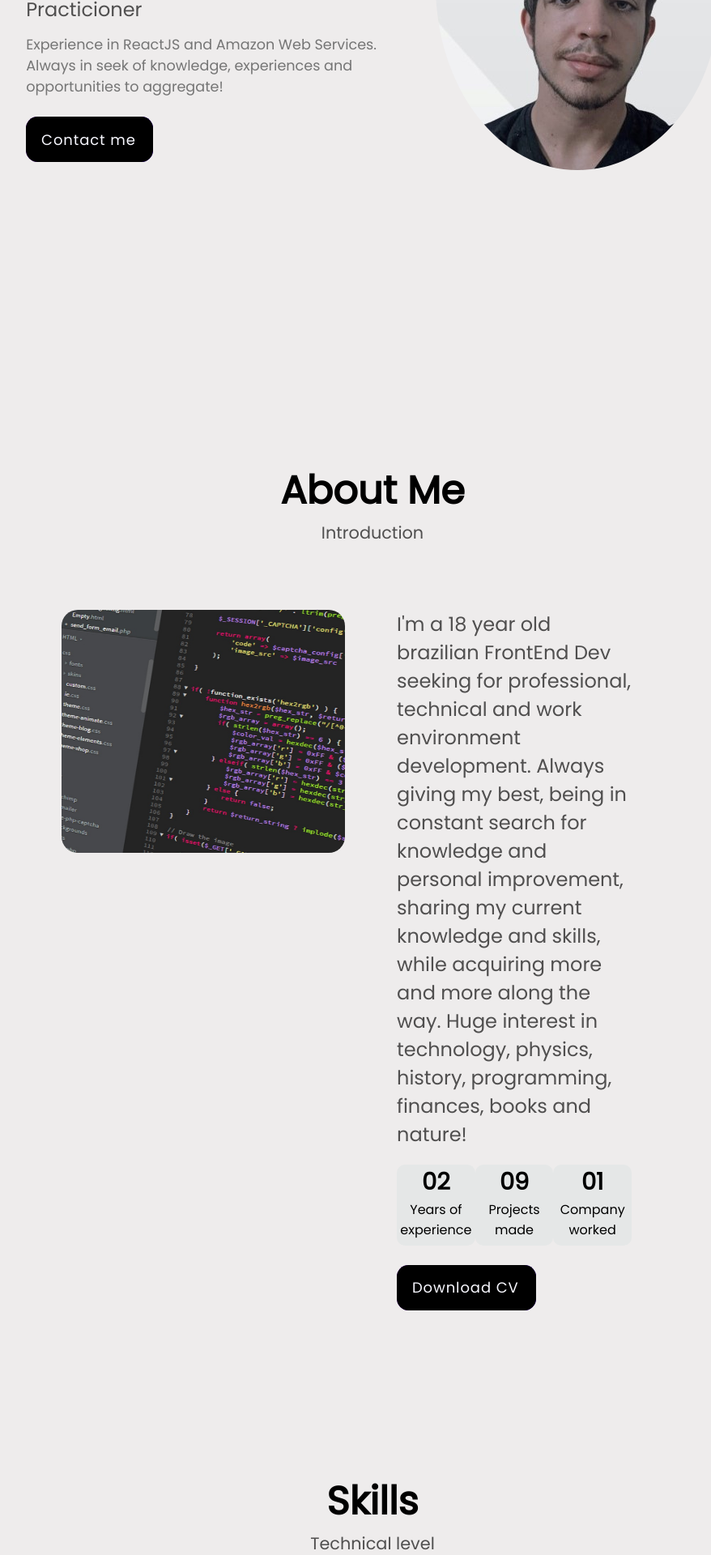
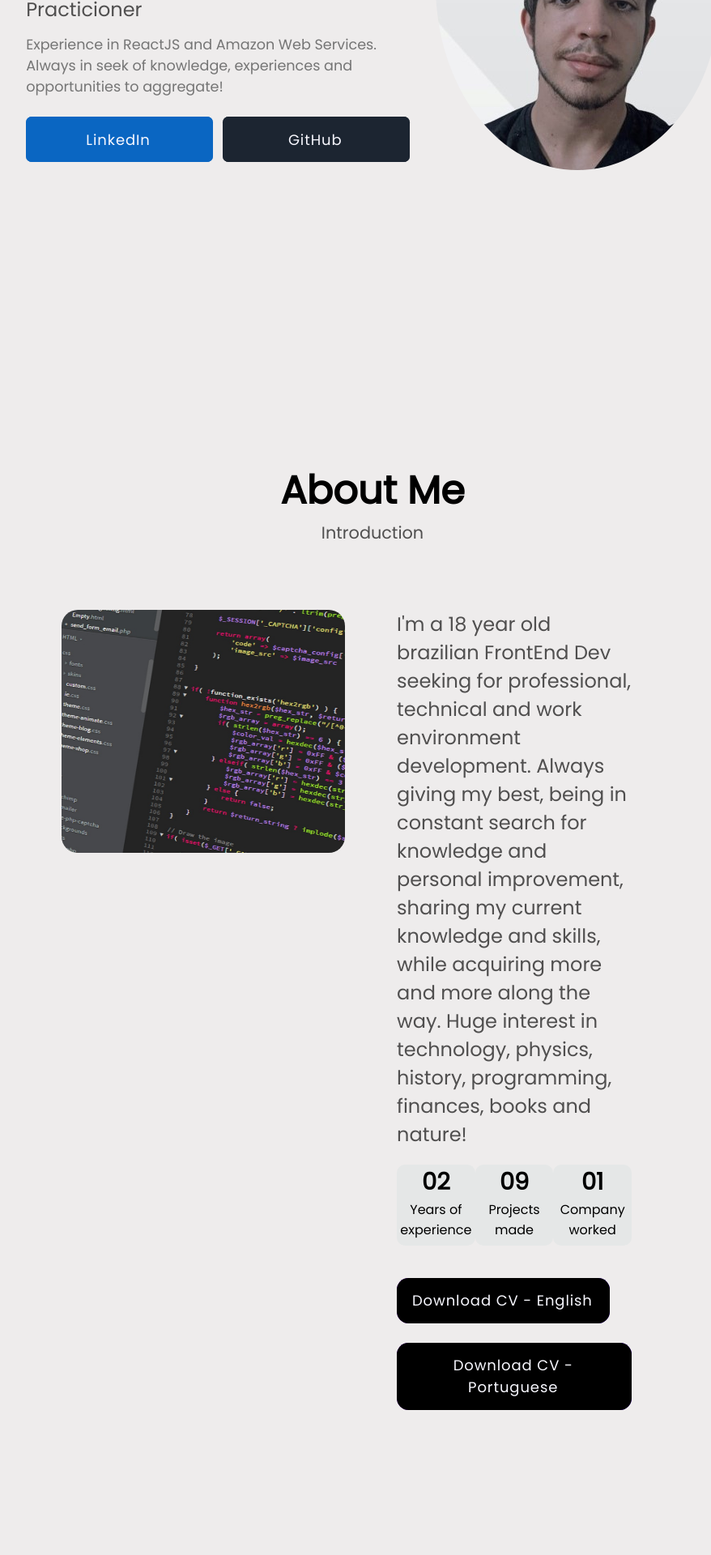
Before and after one commit to PedroMilani04/pedro-portfolio, a React (Create React App) app: page / in a window 1280 px wide. Shown: the part 380-2300 px from the top of the page at 81% size, without its empty margins (180-1058 px from the left). Built offline with nearby package versions, Linux system fonts and the light colour scheme.

Commit message:
linkedin and github buttons

```diff
--- a/src/components/AboutMe.js
+++ b/src/components/AboutMe.js
@@ -19,7 +19,10 @@ export default function AboutMe() {
                             <div className="projects"><span className="number">09</span> Projects made</div>
                             <div className="companies"><span className="number">01</span> Company worked</div>
                         </div>
-                <button className="cv"><span>Download CV</span></button>
+                        <div className="buttonscv">
+                            <a href="https://drive.google.com/file/d/1bTPLqLeztYDtgvy9rgou5cv-5phUMEkc/view?usp=sharing"><button className="cv"><span>Download CV - English</span></button></a>
+                            <a href="https://drive.google.com/file/d/1w2RFcUm2Uhxu3b29k0zYoZxyePNf4S3a/view?usp=sharing"><button className="cv"><span>Download CV - Portuguese</span></button></a>
+                        </div>
                     </div>
                 </div>
             </div>
--- a/src/components/App.js
+++ b/src/components/App.js
@@ -23,10 +23,12 @@ function App() {
         setIsActive(isActive => !isActive);
     };
 
-  const [theme, setTheme] = useState("light")
+  const [theme, setTheme] = useState()
   const toggleTheme = () => {
     setTheme((curr) => (curr === "light" ? "dark" : "light"))
   }
+
+
   return (
     <ThemeContext.Provider value={{ theme, toggleTheme }} >
       <div className="App" id={theme}>
--- a/src/components/Info.js
+++ b/src/components/Info.js
@@ -13,7 +13,11 @@ function Info() {
                     <div className="name">Hi! I'm Pedro</div>
                     <div className="title">Frontend Developer and AWS Cloud Practicioner</div>
                     <div className="about">Experience in ReactJS and Amazon Web Services. Always in seek of knowledge, experiences and opportunities to aggregate!</div>
-                    <Link to='#contactpage' smooth> <button className="clickme"><span>Contact me</span></button> </Link>
+                    <div className="contactsbutoes">
+                    <a href="https://www.linkedin.com/in/pedromilanidev/"><button className="linkbtn"><span>LinkedIn</span></button></a>
+                    <a href="https://github.com/PedroMilani04"><button className="gitbtn"><span>GitHub</span></button> </a>
+                    </div>
+
                 </div>
                 <div className="img"> <img src={img1} /> </div>
             </div>
--- a/src/css/AboutMe.css
+++ b/src/css/AboutMe.css
@@ -130,7 +130,25 @@
     transform: scale(0.95);
    }
 
+   .buttonscv {
+    display: flex;
 
+   }
+
+   .cv {
+    margin-right: 1vw;
+   }
+
+   @media(max-width: 1440px) {
+    .buttonscv {
+        margin-top: 2vh;
+        flex-direction: column;
+    }
+
+    .cv {
+        margin-right: 0;
+    }
+   }
 
    @media(max-width: 1024px) {
     .aboutall {
@@ -158,6 +176,8 @@
     .aboutall {
         width: 90%;
     }
+
+
   }
 
    @media(max-width: 425px) {
--- a/src/css/Info.css
+++ b/src/css/Info.css
@@ -38,7 +38,9 @@
     color: rgb(117, 117, 117);
 }
 
-.clickme {
+
+
+   .gitbtn {
 
     margin-top: 3vh;
     position: relative;
@@ -46,16 +48,17 @@
     font-weight: 500;
     font-size: 18px;
     letter-spacing: 0.05em;
-    border-radius: 0.8em;
+    border-radius: 0.4em;
     border: none;
-    background: linear-gradient(to right, #8e2de2, #4a00e0);
+    background: #1c2531;
     color: ghostwhite;
     overflow: hidden;
+    width: 48%;
    }
 
 
 
-   .clickme span {
+   .gitbtn span {
     position: relative;
     transition: color 0.4s;
     display: inline-flex;
@@ -63,8 +66,8 @@
     padding: 0.8em 1.2em 0.8em 1.05em;
    }
 
-   .clickme::before,
-   .clickme::after {
+   .gitbtn::before,
+   .gitbtn::after {
     position: absolute;
     top: 0;
     left: 0;
@@ -73,20 +76,73 @@
     z-index: 0;
    }
 
-   .clickme::before {
+   .gitbtn::before {
     content: "";
-    background: #000;
+    background: #1c2531;
     width: 120%;
     left: -10%;
     transform: skew(30deg);
     transition: transform 0.4s cubic-bezier(0.3, 1, 0.8, 1);
    }
 
-   .clickme:hover::before {
+   .gitbtn:hover::before {
     transform: translate3d(100%, 0, 0);
    }
 
-   .clickme:active {
+   .gitbtn:active {
+    transform: scale(0.95);
+   }
+
+   .linkbtn {
+    margin-right: 1vw;
+    width: 48%;
+    margin-top: 3vh;
+    position: relative;
+    font-family: inherit;
+    font-weight: 500;
+    font-size: 18px;
+    letter-spacing: 0.05em;
+    border-radius: 0.4em;
+    border: none;
+    background: #0A66C2;
+    color: ghostwhite;
+    overflow: hidden;
+   }
+
+
+
+   .linkbtn span {
+    position: relative;
+    transition: color 0.4s;
+    display: inline-flex;
+    align-items: center;
+    padding: 0.8em 1.2em 0.8em 1.05em;
+   }
+
+   .linkbtn::before,
+   .linkbtn::after {
+    position: absolute;
+    top: 0;
+    left: 0;
+    width: 100%;
+    height: 100%;
+    z-index: 0;
+   }
+
+   .linkbtn::before {
+    content: "";
+    background: #0A66C2;
+    width: 120%;
+    left: -10%;
+    transform: skew(30deg);
+    transition: transform 0.4s cubic-bezier(0.3, 1, 0.8, 1);
+   }
+
+   .linkbtn:hover::before {
+    transform: translate3d(100%, 0, 0);
+   }
+
+   .linkbtn:active {
     transform: scale(0.95);
    }
 
@@ -139,7 +195,11 @@
         flex-direction: column;
     }
 
-
+    .contactsbutoes {
+        display: flex;
+        flex-direction: column;
+        width: 200%;
+    }
    }
 
    @media(max-width: 375px) {
```
Lines whose indentation alone changed are shown as unchanged.
